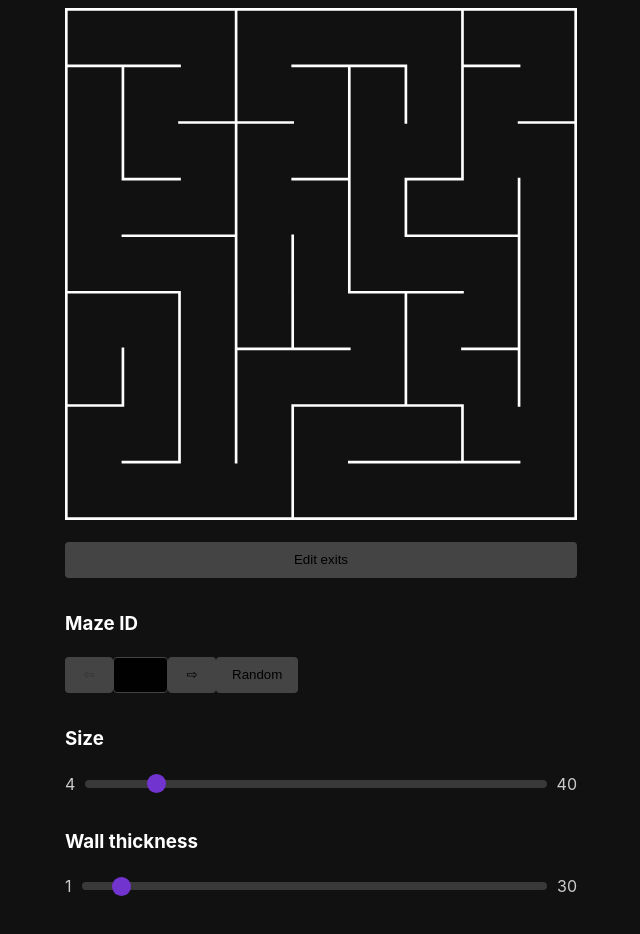
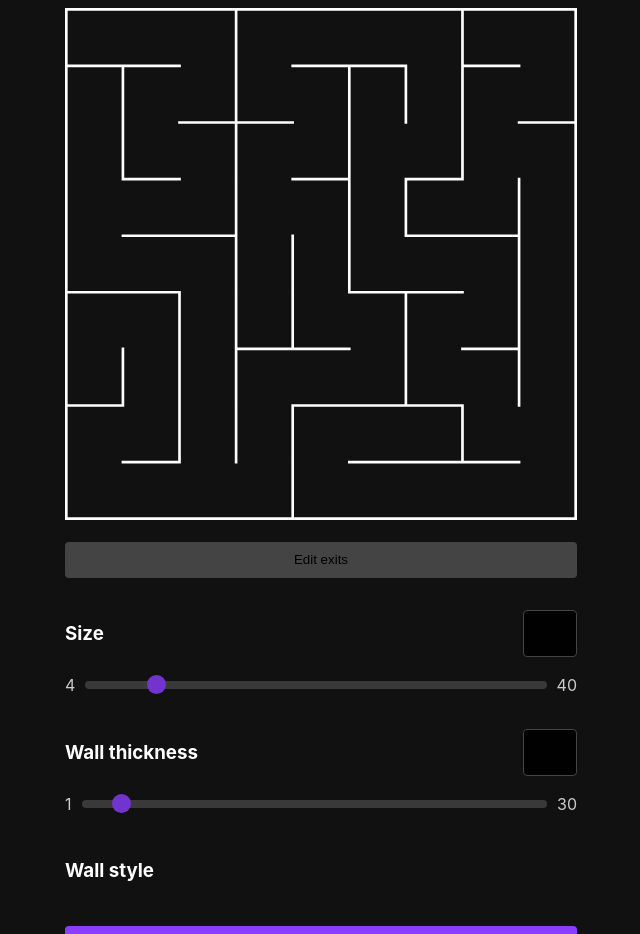
Before and after one commit to KaroCodes/MazeMaker, a React (Vite) app: page / in a window 1280 px wide. Shown: the top 934 px of the page, without its empty margins (319-959 px from the left). Built offline with nearby package versions, Linux system fonts and the light colour scheme.

Commit message:
Slider/NumericInput combo working

```diff
--- a/src/MazeApp.css
+++ b/src/MazeApp.css
@@ -43,8 +43,8 @@ body {
 }
 
 h1, h2, h3, h4 {
-    margin-top: 32px;
     color: var(--textColorPrimary);
+    line-height: 50%;
 }
 
 button {
@@ -87,34 +87,15 @@ button.primary:hover:enabled {
     justify-content: flex-start;
 }
 
+.header {
+    display: flex;
+    flex-direction: row;
+    justify-content: space-between;
+    margin: 32px 0 16px 0;
+}
+
 @media (max-width : 527px) {
     .container {
         width: 100%;
     }
 }
-
-input {
-    border: 1px solid var(--colorLighter);
-    border-radius: 4px;
-    background: var(--colorDarker);
-
-    &:active, &:focus {
-        outline: none;
-        border-color: var(--colorPrimary);
-
-    }
-}
-
-/* Hide default input controls from number picker */
-
-/* Chrome, Safari, Edge, Opera */
-input::-webkit-outer-spin-button,
-input::-webkit-inner-spin-button {
-    -webkit-appearance: none;
-    margin: 0;
-}
-
-/* Firefox */
-input[type=number] {
-    -moz-appearance: textfield;
-}
--- a/src/MazeApp.tsx
+++ b/src/MazeApp.tsx
@@ -1,8 +1,9 @@
-import { useState } from 'react';
+import { useEffect, useState } from 'react';
 import './MazeApp.css';
 import EditableMaze from './editable_maze/EditableMaze';
-import { MAX_ID, MAX_SIZE, MAX_THICKNESS, MIN_ID, MIN_SIZE, MIN_THICKNESS, MazeAppPresenter } from './maze_app_presenter';
+import { DEFAULT_ID, DEFAULT_SIZE, DEFAULT_THICKNESS, MAX_ID, MAX_SIZE, MAX_THICKNESS, MIN_ID, MIN_SIZE, MIN_THICKNESS, MazeAppPresenter } from './maze_app_presenter';
 import { Slider } from './ui/slider/Slider';
+import { NumericInput } from './ui/numericinput/NumericInput';
 
 export type MazeAppProps = {
     presenter: MazeAppPresenter,
@@ -12,7 +13,14 @@ function MazeApp({ presenter }: MazeAppProps) {
 
     const [maze, setMaze] = useState(presenter.getMaze());
     const [editing, setEditing] = useState(false);
-    const [wallThickness, setWallThickness] = useState(3);
+
+    const [id, setId] = useState(DEFAULT_ID);
+    const [size, setSize] = useState(DEFAULT_SIZE);
+    const [wallThickness, setWallThickness] = useState(DEFAULT_THICKNESS);
+
+    useEffect(() => {
+        setMaze(presenter.getMaze({ id, size }));
+    }, [id, size]);
 
     return (
         <div className='container'>
@@ -27,7 +35,9 @@ function MazeApp({ presenter }: MazeAppProps) {
                     {editing ? 'Done ✓' : 'Edit exits'}
                 </button>
 
-                <h3>Maze ID</h3>
+                {/* <div className='header'>
+                    <h3>Maze ID</h3>
+                </div>
                 <div className='picker'>
                     <button onClick={() => setMaze(presenter.getPreviousMaze())}
                         disabled={!presenter.canGetPreviousMaze()}>
@@ -47,25 +57,40 @@ function MazeApp({ presenter }: MazeAppProps) {
                     <button onClick={() => setMaze(presenter.getRandomMaze())}>
                         Random
                     </button>
+                </div> */}
+
+
+                <div className='header'>
+                    <h3>Size</h3>
+                    <NumericInput
+                        min={MIN_SIZE}
+                        max={MAX_SIZE}
+                        value={size}
+                        onChange={setSize} />
                 </div>
+                <Slider
+                    min={MIN_SIZE}
+                    max={MAX_SIZE}
+                    value={size}
+                    onChange={setSize} />
 
-                <h3>Size</h3>
+                <div className='header'>
+                    <h3>Wall thickness</h3>
+                    <NumericInput
+                        min={MIN_THICKNESS}
+                        max={MAX_THICKNESS}
+                        value={wallThickness}
+                        onChange={setWallThickness} />
+                </div>
                 <Slider
-                    minValue={MIN_SIZE}
-                    maxValue={MAX_SIZE}
-                    defaultValue={maze.size}
-                    onChange={(size) => setMaze(presenter.getMaze({ size }))}
-                />
+                    min={MIN_THICKNESS}
+                    max={MAX_THICKNESS}
+                    value={wallThickness}
+                    onChange={setWallThickness} />
 
-                <h3>Wall thickness</h3>
-                <Slider
-                    minValue={MIN_THICKNESS}
-                    maxValue={MAX_THICKNESS}
-                    defaultValue={wallThickness}
-                    onChange={(thickness) => setWallThickness(thickness)}
-                />
-
-                <h3>Wall style</h3>
+                <div className='header'>
+                    <h3>Wall style</h3>
+                </div>
 
             </div>
 
--- a/src/maze_app_presenter.ts
+++ b/src/maze_app_presenter.ts
@@ -14,8 +14,12 @@ export const MAX_SIZE = 40;
 export const MIN_THICKNESS = 1;
 export const MAX_THICKNESS = 30;
 
-const DEFAULT_ID = MIN_ID;
-const DEFAULT_SIZE = 9;
+
+export const DEFAULT_ID = MIN_ID;
+export const DEFAULT_SIZE = 9;
+export const DEFAULT_THICKNESS = 3;
+
+
 const CELL_SIZE = 64;
 
 
--- /dev/null
+++ b/src/ui/numericinput/NumericInput.css
@@ -0,0 +1,31 @@
+input {
+    width: 48px;
+    text-align: center;
+    border: 1px solid var(--colorLighter);
+    border-radius: 4px;
+    background: var(--colorDarker);
+
+    &:active, &:focus {
+        outline: none;
+        border-color: var(--colorPrimary);
+
+    }
+}
+
+/* Hide default input controls from number picker */
+
+/* Chrome, Safari, Edge, Opera */
+input::-webkit-outer-spin-button,
+input::-webkit-inner-spin-button {
+    -webkit-appearance: none;
+    margin: 0;
+}
+
+/* Firefox */
+input[type=number] {
+    -moz-appearance: textfield;
+}
+
+.invalid, .invalid:active, .invalid:focus {
+    border-color: var(--colorNegative);
+}
--- /dev/null
+++ b/src/ui/numericinput/NumericInput.tsx
@@ -0,0 +1,42 @@
+import { useEffect, useState } from 'react';
+import './NumericInput.css';
+
+type NumericInputProps = {
+    onChange: (value: number) => void,
+    min: number,
+    max: number,
+    value: number,
+}
+
+export function NumericInput({
+    onChange,
+    min,
+    max,
+    value: _value,
+}: NumericInputProps) {
+
+    const [value, setValue] = useState<string>(`${_value}`);
+
+    useEffect(() => {
+        setValue(`${_value}`);
+    }, [_value]);
+
+    const isEmptyOrNumber = (v: string) => v === '' || Number(v) !== undefined;
+    const isValidInput = (n?: number) => n && n >= min && n <= max;
+
+    return (
+        <input className={isValidInput(Number(value)) ? '' : 'invalid'}
+            type='text' value={value} min={min} max={max}
+            onChange={(e) => {
+                const v = e.target.value;
+                if (isEmptyOrNumber(v)) {
+                    setValue(v || '');
+                }
+                const n = Number(v);
+                if (isValidInput(n)) {
+                    onChange(n);
+                }
+            }}
+        />
+    );
+}
--- a/src/ui/slider/Slider.tsx
+++ b/src/ui/slider/Slider.tsx
@@ -2,28 +2,27 @@ import './Slider.css';
 
 type SliderProps = {
     onChange: (value: number) => void,
-    minValue: number,
-    maxValue: number,
-    defaultValue?: number,
+    min: number,
+    max: number,
+    value?: number,
 }
 
 export function Slider({
     onChange,
-    minValue,
-    maxValue,
-    defaultValue,
+    min,
+    max,
+    value,
 }: SliderProps) {
     return (
         <div className='slider-container'>
-            <span>{minValue}</span>
+            <span>{min}</span>
             <input className='slider' type='range'
-                min={minValue} max={maxValue}
-                defaultValue={defaultValue}
+                min={min} max={max} value={value}
                 onChange={(e) => {
                     const value = Number(e.target.value);
                     onChange(value);
                 }} />
-            <span>{maxValue}</span>
+            <span>{max}</span>
         </div>
     );
 }
```
Also changed, not shown: src/ui/picker/Picker.tsx (deleted).
